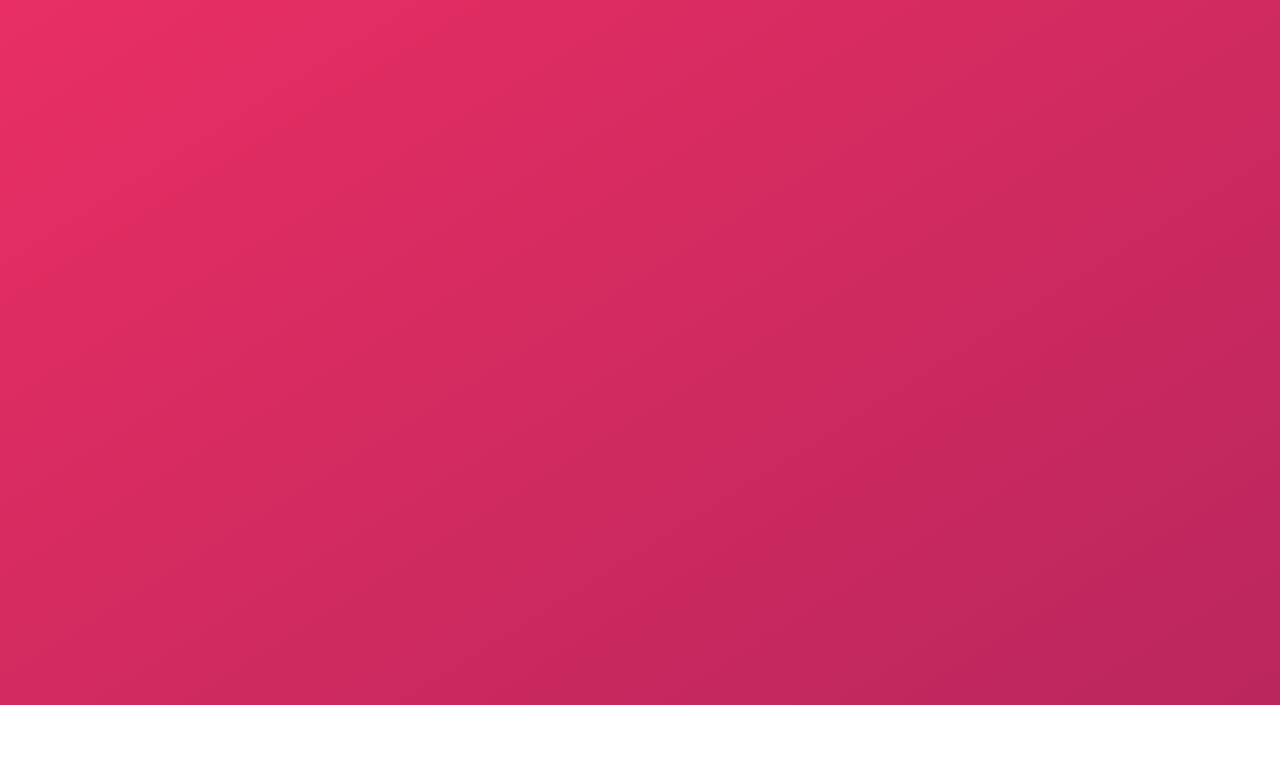
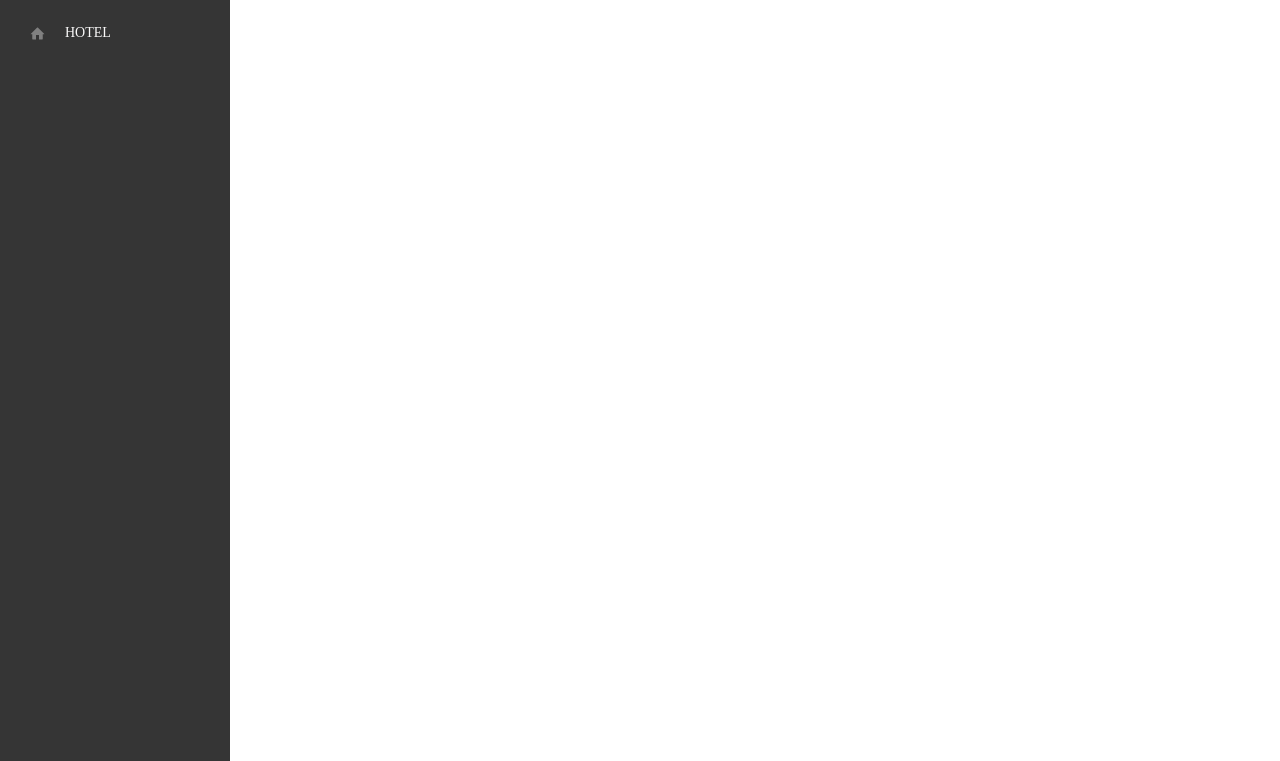
Before and after one commit to Senhaji-Rhazi-Hamza/udemy-css-trillo, a website: page index.html in a window 1280 px wide. Shown: the part 95-856 px from the top of the page. Before the commit the page ends 800 px from the top, so only its background shows below. Drawn offline with Linux system fonts and the light colour scheme.

Commit message:
WIP: sidebar

```diff
--- a/index.html
+++ b/index.html
@@ -10,9 +10,13 @@
   <body>
     <div class="container">
       <div class="header">
-        <img src="img/logo.png" alt="trillo logo" class="logo">
+        <img src="img/logo.png" alt="trillo logo" class="logo" />
         <form action="#" class="search">
-            <input type="text" class="search__input"  placeholder="Search hotels">
+          <input
+            type="text"
+            class="search__input"
+            placeholder="Search hotels"
+          />
           <button class="search__button">
             <svg class="search__icon">
               <use xlink:href="img/sprite.svg#icon-magnifying-glass"></use>
@@ -20,29 +24,40 @@
           </button>
         </form>
         <nav class="user-nav">
-
           <div class="user-nav__icon-box">
             <svg class="user-nav__icon">
               <use xlink:href="img/sprite.svg#icon-bookmark"></use>
             </svg>
-              <div class="user-nav__notification">10
-              </div>
+            <div class="user-nav__notification">10</div>
           </div>
           <div class="user-nav__icon-box">
             <svg class="user-nav__icon">
               <use xlink:href="img/sprite.svg#icon-chat"></use>
             </svg>
-              <div class="user-nav__notification">10
-              </div>
+            <div class="user-nav__notification">10</div>
           </div>
           <div class="user-nav__user">
-              <img src="img/user-1.jpg" alt="" class="user-nav__user-photo">
+            <img src="img/user-1.jpg" alt="" class="user-nav__user-photo" />
             TOTO
           </div>
         </nav>
       </div>
       <div class="content">
-        CONTENT
+        <nav class="side-bar">
+          <ul class="side-nav">
+            <li class="side-nav__item">
+              <a href="#" class="side-nav__link">
+              <svg class="side-nav__icon">
+                <use xlink:href="img/sprite.svg#icon-home"></use>
+              </svg>
+              <span>hotel</span>
+            </a>
+            </li>
+            <!-- <li class="side-nav__item">Hotel</li>
+            <li class="side-nav__item">Hotel</li>
+            <li class="side-nav__item">Hotel</li> -->
+          </ul>
+        </nav>
         <main class="hotel-view">HOTELVIEW</main>
       </div>
     </div>
--- a/sass/_component.scss
+++ b/sass/_component.scss
@@ -20,7 +20,7 @@
         margin-right: -3rem;
         background-color:  var(--color-grey-light-2);
         padding: 0.7rem 2rem;
-
+        transition: all .4s;
         // border: none;
         &:focus {
             outline: none;
@@ -79,7 +79,7 @@
     &__notification {
         position: absolute;
         left: 2.2rem;
-        top: 0.1rem;
+        top: 2.9rem;
         display: flex;
         background-color: red;
         align-items: center;
@@ -96,7 +96,6 @@
         align-items: center;
         background-color: red;
     }
-
     &__user-photo {
         // width: 100%;
         margin-right: 1rem;
@@ -109,3 +108,54 @@
     background-color: red;
     color: blue;
 }
+
+.side-nav {
+    font-size: 1.4rem;
+    list-style: none;
+    margin-top: 3.5rem;
+    &__item {
+        position: relative;
+    }
+    &__item::before {
+        content: "";
+        position: absolute;
+        top: 0;
+        left: 0;
+        height: 100%;
+        width: 3px;
+        background-color: var(--color-primary);
+        transform: scaleY(0);
+        transition: transform .2s,
+                    width .4s cubic-bezier(1, 0, 0, 1) .2s,
+                    background-color .1s;
+
+
+    }
+    &__item:hover::before {
+        transform: scaleY(1);
+        width: 100%;
+    }
+    &__item:active::before {
+        background-color: var(--color-primary-light);
+    }
+    &__link:link,
+    &__link:visited {
+        padding: 1.5rem 3rem;
+        text-decoration: none;
+        text-transform: uppercase;
+        display: flex;
+        align-items: center;
+        justify-content: space-around;
+        color: var(--color-grey-light-1);
+        z-index: 10;
+        position: relative;
+    }
+
+
+    &__icon {
+        height: 1.5rem;
+        width: 1.5rem;
+        margin-right: 2rem;
+        fill: gray;
+    }
+}
--- a/sass/_layout.scss
+++ b/sass/_layout.scss
@@ -1,8 +1,8 @@
-// .container {
-//     background-color: rebeccapurple;
-//     margin: 8rem 10rem;
-//     min-height: 50rem;
-// }
+.container {
+    background-color: rebeccapurple;
+    min-height: 80rem;
+    height: 120rem;
+}
 .header {
     background-color: white;
     height: 7rem;
@@ -10,3 +10,14 @@
     align-items: center;
     justify-content: space-between;
 }
+.content {
+    display: flex;
+    background-color: white;
+    min-height: 80%;
+}
+.side-bar {
+    flex: 0 0 18%;
+    background-color: grayscale($color: #363333);
+    display: flex;
+
+}
```
Also changed, not shown: css/style.css. Lines whose indentation alone changed are shown as unchanged.
